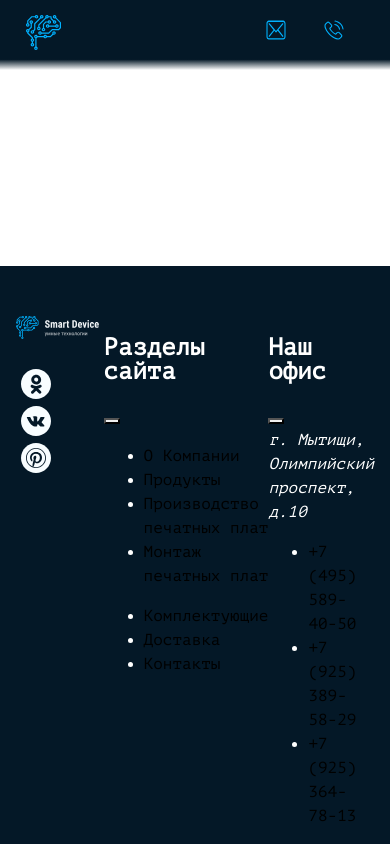
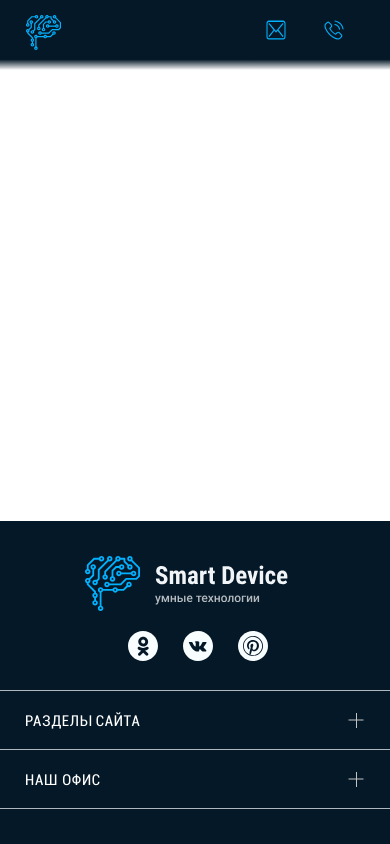
Before and after one commit to Sephellone/smartDevices, a website built with webpack: page source/index.html in a window 390 px wide. Built offline with nearby package versions, Linux system fonts and the light colour scheme; files whose address does not match are found by name.

Commit message:
стилизация подвала и аккордеон

```diff
--- a/source/index.html
+++ b/source/index.html
@@ -1,9 +1,9 @@
 <!DOCTYPE html>
 <html lang="ru">
   <head>
-    <meta charset="UTF-8" />
-    <meta http-equiv="X-UA-Compatible" content="IE=edge" />
-    <meta name="viewport" content="width=device-width, initial-scale=1.0" />
+    <meta charset="UTF-8">
+    <meta http-equiv="X-UA-Compatible" content="IE=edge">
+    <meta name="viewport" content="width=device-width, initial-scale=1.0">
     <meta name="description" content="Smart Device - Печатные платы: производство и монтаж, поставка комплектующих, блоков и модулей.">
     <title>Smart Device</title>
     <link rel="icon" href="img/favicons/favicon.ico">
@@ -17,7 +17,7 @@
       <header class="header">
         <div class="container">
           <div class="header__wrapper">
-            <a class="header__link header__logo" href="#">
+            <a class="header__logo logo" href="#">
               <picture>
                 <source media="(max-width: 767px)" srcset="img/svg/logo-mobile.svg">
                 <img src="img/svg/logo-desktop.svg" width="215" height="55" alt="Логотип компании Smart Devices.">
@@ -61,7 +61,9 @@
         <div class="container">
           <div class="footer__wrapper">
             <div class="footer__online-contacts">
+              <a class="footer__logo logo" href="#">
                 <img src="img/svg/logo-desktop.svg" width="215" height="55" alt="Логотип компании Smart Devices.">
+              </a>
               <div class="footer__social social">
                 <h2 class="visually-hidden">Мы в соцсетях</h2>
                 <ul class="social__list">
@@ -93,14 +95,14 @@
               </div>
             </div>
 
-            <nav class="footer__nav nav">
+            <nav class="footer__nav footer__section nav">
               <div class="footer__title-wrapper">
                 <h2 class="footer__title">Разделы сайта</h2>
-                <button class="footer__accordeon-button">
+                <button class="footer__accordeon-button" data-accordeon-button="navigation">
                   <span class="visually-hidden">Раскрыть меню.</span>
                 </button>
               </div>
-              <div class="nav__list-wrapper"></div>
+              <div class="nav__list-wrapper" data-accordeon-element="navigation">
                 <ul class="nav__list">
                   <li class="nav__item">
                     <a class="nav__link" href="#">О Компании</a>
@@ -127,15 +129,17 @@
                     <a class="nav__link" href="#">Контакты</a>
                   </li>
                 </ul>
+              </div>
             </nav>
 
-            <div class="footer__contacts">
+            <div class="footer__contacts footer__section">
               <div class="footer__title-wrapper">
                 <h2 class="footer__title">Наш офис</h2>
-                <button class="footer__accordeon-button">
+                <button class="footer__accordeon-button" data-accordeon-button="contacts">
                   <span class="visually-hidden">Раскрыть меню.</span>
                 </button>
               </div>
+              <div class="footer__contacts-wrapper" data-accordeon-element="contacts">
                 <address class="footer__address">г. Мытищи, Олимпийский проспект, д.10</address>
                 <ul class="footer__phone-list">
                   <li class="footer__phone-item">
@@ -151,13 +155,17 @@
               </div>
             </div>
           </div>
+        </div>
       </footer>
     </div>
 
     <!-- Модалки -->
-    <!-- <p><a class="btn" href="#" data-open-modal="feedback">modal--feedback link</a></p>
-    <p><a class="btn" href="#" data-open-modal="success">modal--success link</a></p> -->
-    <!-- <div class="modal modal--preload" data-modal="feedback">
+    <!--
+    <p>
+      <a class="btn" href="#" data-open-modal="feedback">modal--feedback link</a>
+    </p>
+    <p><a class="btn" href="#" data-open-modal="success">modal--success link</a></p>
+    <div class="modal modal--preload" data-modal="feedback">
       <div class="modal__wrapper">
         <div class="modal__overlay" data-close-modal></div>
         <div class="modal__content">
--- a/source/js/main.js
+++ b/source/js/main.js
@@ -1,6 +1,7 @@
 import {iosVhFix} from './utils/ios-vh-fix';
 import {initModals} from './modules/modals/init-modals';
 import {Form} from './modules/form-validate/form';
+import {initAccordeonButtons} from './modules/accordeon/accordeon';
 
 // ---------------------------------
 
@@ -24,6 +25,7 @@ window.addEventListener('DOMContentLoaded', () => {
   });
 });
 
+initAccordeonButtons();
 // ---------------------------------
 
 // ❗❗❗ обязательно установите плагины eslint, stylelint, editorconfig в редактор кода.
--- /dev/null
+++ b/source/js/modules/accordeon/accordeon.js
@@ -0,0 +1,42 @@
+const accordeonButtons = document.querySelectorAll('[data-accordeon-button]');
+const accordeonElements = document.querySelectorAll('[data-accordeon-element]');
+
+const onAccordeonButtonClick = (evt) => {
+  let id = evt.currentTarget.dataset.accordeonButton;
+  let accordeonElement = document.querySelector(`[data-accordeon-element="${id}"]`);
+  if (accordeonElement && accordeonElements && accordeonElements.length) {
+    accordeonElements.forEach((element) => {
+      element.setAttribute('style', 'max-height: 0.1px; padding-bottom: 0;');
+    });
+    if (!evt.currentTarget.classList.contains('is-open')) {
+      accordeonElement.setAttribute('style', 'max-height:1000px; padding-bottom: 13px;');
+      accordeonButtons.forEach((button) => {
+        button.classList.remove('is-open');
+      });
+      evt.currentTarget.classList.add('is-open');
+    } else {
+      evt.currentTarget.classList.remove('is-open');
+    }
+  }
+};
+
+const initAccordeonButtons = () => {
+  if (accordeonButtons && accordeonButtons.length && accordeonElements && accordeonElements.length) {
+    accordeonButtons.forEach((button) => {
+      button.addEventListener('click', onAccordeonButtonClick);
+    });
+  }
+
+  let viewportWidth = window.innerWidth;
+  window.addEventListener('resize', () => {
+    viewportWidth = window.innerWidth;
+    if (viewportWidth >= 768) {
+      accordeonElements.forEach((element) => {
+        element.setAttribute('style', 'max-height: auto;');
+      });
+    }
+  });
+};
+
+
+export {initAccordeonButtons};
--- a/source/sass/blocks/footer.scss
+++ b/source/sass/blocks/footer.scss
@@ -2,24 +2,235 @@
   width: 100%;
   background-color: $color-black-pearl;
   color: $color-default-white;
+
+  @include vp-767 {
+    .container {
+      padding: 0;
+    }
+  }
 }
 
 .footer__wrapper {
   max-width: $cw-desktop;
   margin: 0 auto;
-  padding-top: 50px;
+  padding: 50px 0;
   display: grid;
-  grid-template-columns: 1fr 1.5fr 1fr;
+  grid-template-columns: 1fr 1.32fr 1fr;
+  column-gap: 18px;
+
+  @include vp-1023 {
+    grid-template-columns: 1fr 1fr;
+    padding: 50px 19px 50px 25px;
+  }
+
+  @include vp-767 {
+    grid-template-columns: 1fr;
+    padding: 35px 0;
+  }
 }
 
 .footer__online-contacts {
   display: flex;
   flex-direction: column;
+  place-self: start start;
 
-  img {
-    display: block;
-    width: 215px;
-    height: auto;
+  @include vp-1023 {
+    grid-column: span 2;
+    width: 100%;
+    flex-direction: row;
+    align-items: center;
+    justify-content: space-between;
     margin-bottom: 30px;
   }
+
+  @include vp-767 {
+    grid-column: auto;
+    flex-direction: column;
+    justify-content: center;
+    margin-bottom: 14px;
+  }
 }
+
+.footer__logo {
+  display: block;
+  width: 215px;
+  margin-bottom: 30px;
+
+  @include vp-1023 {
+    margin-bottom: 0;
+  }
+
+  @include vp-767 {
+    margin-bottom: 10px;
+
+    transform: translateX(-3px);
+  }
+}
+
+.footer__accordeon-button {
+  display: none;
+
+  @include vp-767 {
+    position: relative;
+    box-sizing: border-box;
+    display: block;
+    width: 58px;
+    height: 58px;
+    background-color: transparent;
+    border: none;
+    box-shadow: none;
+    cursor: pointer;
+
+    &::before,
+    &::after {
+      content: "";
+      position: absolute;
+      top: 50%;
+      left: 50%;
+      display: block;
+      width: 15px;
+      height: 1px;
+      background-color: $color-silver;
+    }
+
+    &::before {
+      transform: translate(-50%, -50%);
+    }
+
+    &::after {
+      left: calc(50% - 15px / 2);
+      transform: rotate(90deg);
+    }
+
+    &.is-open {
+      &::after {
+        display: none;
+      }
+    }
+
+    @include hover-focus {
+      background-color: rgba($color-deep-sky-blue, 0.3);
+      outline: none;
+    }
+
+    &:active {
+      opacity: 0.5;
+    }
+
+    @include active {
+      opacity: 0.5;
+    }
+  }
+}
+
+.footer__title-wrapper {
+  margin-bottom: 22px;
+
+  @include vp-767 {
+    width: 100%;
+    margin-bottom: 0;
+    padding-right: 5px;
+    display: flex;
+    flex-wrap: nowrap;
+    justify-content: space-between;
+    align-items: center;
+  }
+}
+
+.footer__title {
+  margin: 0;
+  padding: 0;
+  font-family: $ff-Roboto-Condensed;
+  font-weight: 400;
+  font-size: 15px;
+  line-height: 16px;
+  letter-spacing: 0.05em;
+  text-transform: uppercase;
+}
+
+.footer__section {
+  @include vp-767 {
+    width: 100%;
+    padding: 0;
+    padding-left: 25px;
+    border-bottom: 1px solid rgba($color-alice-blue-bg, 0.7);
+
+    &:first-of-type {
+      border-top: 1px solid rgba($color-alice-blue-bg, 0.7);
+    }
+
+    [data-accordeon-element] {
+      max-height: 0.1px;
+      padding-bottom: 0;
+      transition: $trans-default;
+      transition-property: max-height, padding-bottom;
+    }
+  }
+}
+
+.footer__nav {
+  padding-top: 7px;
+  place-self: start start;
+}
+
+.footer__contacts {
+  place-self: start start;
+  padding: 0;
+  padding-top: 7px;
+  padding-left: 12px;
+
+  @include vp-1023 {
+    padding-left: 5px;
+    overflow: hidden;
+  }
+}
+
+.footer__contacts-wrapper {
+  @include vp-767 {
+    box-sizing: border-box;
+    padding-bottom: 13px;
+  }
+}
+
+.footer__address {
+  margin: 0;
+  margin-bottom: 4px;
+  padding: 0;
+  font-style: normal;
+  line-height: 135%;
+  color: rgba($color-default-white, 0.7);
+
+  @include vp-767 {
+    margin-bottom: 11px;
+  }
+}
+
+.footer__phone-list {
+  margin: 0;
+  padding: 0;
+  list-style-type: none;
+}
+
+.footer__phone-item {
+  margin: 0;
+}
+
+.footer__phone {
+  display: block;
+  padding: 2.5px 0;
+  line-height: 25px;
+  color: rgba($color-default-white, 0.7);
+
+  @include hover-focus {
+    color: rgba($color-deep-sky-blue, 0.7);
+    outline: none;
+  }
+
+  &:active {
+    opacity: 0.5;
+  }
+
+  @include active {
+    opacity: 0.5;
+  }
+}
--- a/source/sass/blocks/header.scss
+++ b/source/sass/blocks/header.scss
@@ -13,6 +13,7 @@
   }
 
   @include vp-767 {
+    position: absolute;
     min-height: 70px;
   }
 }
@@ -40,12 +41,6 @@
   display: block;
   width: 215px;
   height: 55px;
-  flex-shrink: 0;
-
-  img {
-    width: 100%;
-    height: auto;
-  }
 
   @include vp-1023 {
     padding-top: 10px;
@@ -55,19 +50,6 @@
     width: 55px;
     padding-top: 15px;
     padding-right: 20px;
-  }
-
-  @include hover-focus {
-    filter: drop-shadow(0 0 4px $color-deep-sky-blue);
-    outline: none;
-  }
-
-  &:active {
-    opacity: 0.5;
-  }
-
-  @include active {
-    opacity: 0.5;
   }
 }
 
--- /dev/null
+++ b/source/sass/blocks/logo.scss
@@ -0,0 +1,22 @@
+.logo {
+  flex-shrink: 0;
+
+  img {
+    display: block;
+    width: 100%;
+    height: auto;
+  }
+
+  @include hover-focus {
+    filter: drop-shadow(0 0 4px $color-deep-sky-blue);
+    outline: none;
+  }
+
+  &:active {
+    opacity: 0.5;
+  }
+
+  @include active {
+    opacity: 0.5;
+  }
+}
--- /dev/null
+++ b/source/sass/blocks/nav.scss
@@ -0,0 +1,69 @@
+.nav {
+  @include vp-767 {
+    width: 100%;
+    max-width: none;
+    overflow: hidden;
+  }
+}
+
+.nav__list-wrapper {
+  display: grid;
+  grid-template-columns: 1fr 1fr;
+  column-gap: 30px;
+
+  @include vp-1023 {
+    display: block;
+  }
+
+  @include vp-767 {
+    // padding-bottom: 20px;
+    max-height: 0;
+  }
+}
+
+.nav__list {
+  margin: 0;
+  padding: 0;
+  list-style-type: none;
+
+  @include vp-1023 {
+    max-width: 220px;
+    margin-bottom: 5px;
+  }
+
+  @include vp-767 {
+    width: 100%;
+    max-width: none;
+  }
+}
+
+.nav__item {
+  margin: 0;
+  margin-bottom: 8px;
+  padding: 0;
+
+  &:last-child {
+    margin-bottom: 0;
+  }
+}
+
+.nav__link {
+  display: block;
+  margin: 0;
+  padding: 0;
+  line-height: 22px;
+  color: rgba($color-default-white, 0.7);
+
+  @include hover-focus {
+    color: rgba($color-deep-sky-blue, 0.7);
+    outline: none;
+  }
+
+  &:active {
+    opacity: 0.5;
+  }
+
+  @include active {
+    opacity: 0.5;
+  }
+}
--- a/source/sass/blocks/social.scss
+++ b/source/sass/blocks/social.scss
@@ -1,18 +1,43 @@
+.social {
+  margin: 0;
+  padding: 0 10px;
+
+  @include vp-1023 {
+    padding: 0;
+    padding-bottom: 5px;
+  }
+}
+
 .social__list {
   display: flex;
   flex-wrap: wrap;
   margin: 0;
   padding: 0;
   list-style-type: none;
+
+  @include vp-1023 {
+    justify-content: flex-end;
+  }
 }
 
 .social__item {
   margin: 0;
   margin-right: 15px;
   padding: 0;
+
+  @include vp-1023 {
+    margin-right: 0;
+    margin-left: 15px;
+  }
+
+  @include vp-767 {
+    margin-left: 5px;
+  }
 }
 
 .social__link {
+  display: block;
+  box-sizing: border-box;
   padding: 5px;
   color: $color-alice-blue-bg;
 
@@ -28,4 +53,14 @@
   @include active {
     opacity: 0.5;
   }
+
+  @include vp-767 {
+    padding: 10px;
+  }
 }
+
+.social__icon {
+  display: block;
+  margin: 0;
+  padding: 0;
+}
--- a/source/sass/global/reboot.scss
+++ b/source/sass/global/reboot.scss
@@ -25,6 +25,10 @@ html {
   text-rendering: optimizeLegibility;
   // если по прежнему есть проблемы с выравниванием
   // https://transfonter.org/ - включите настройку https://prnt.sc/12rnt6g и переконвертируйте шрифт
+
+  @include vp-767 {
+    font-size: calc($fz-default - 2px);
+  }
 }
 
 body {
--- a/source/sass/style.scss
+++ b/source/sass/style.scss
@@ -24,9 +24,11 @@
 @import "blocks/custom-toggle";
 @import "blocks/custom-select";
 @import "blocks/button.scss";
+@import "blocks/logo.scss";
 @import "blocks/header.scss";
 @import "blocks/footer.scss";
 @import "blocks/social.scss";
+@import "blocks/nav.scss";
 
 // ---------------------------------
 
--- a/source/sass/variables.scss
+++ b/source/sass/variables.scss
@@ -18,6 +18,7 @@ $color-alice-blue-bg:               #f8fdff;
 $color-whisper-border:              #ebebeb;
 $color-black-pearl:                 #041827;
 $color-black-pearl-darker:          #192024;
+$color-silver:                      #c4c4c4;
 
 
 
```
Also changed, not shown: build/css/style.css, build/css/style.min.css, build/index.html, build/js/main.min.js, 2 other files. Lines whose indentation alone changed are shown as unchanged.
